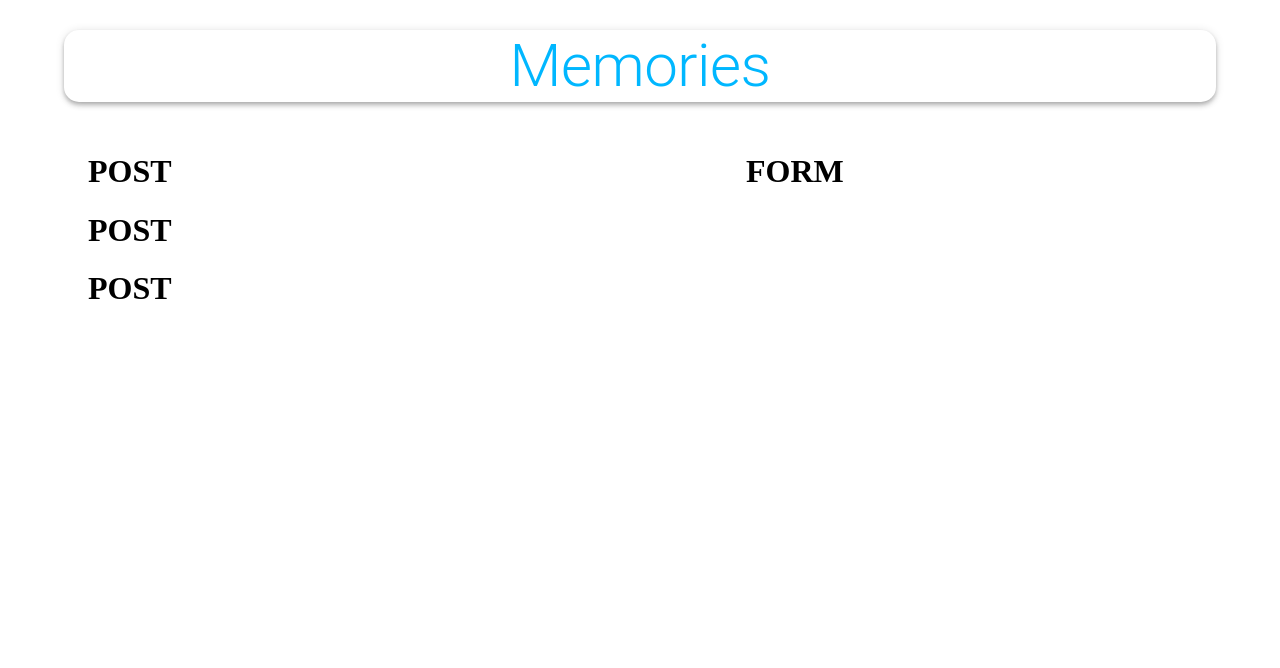
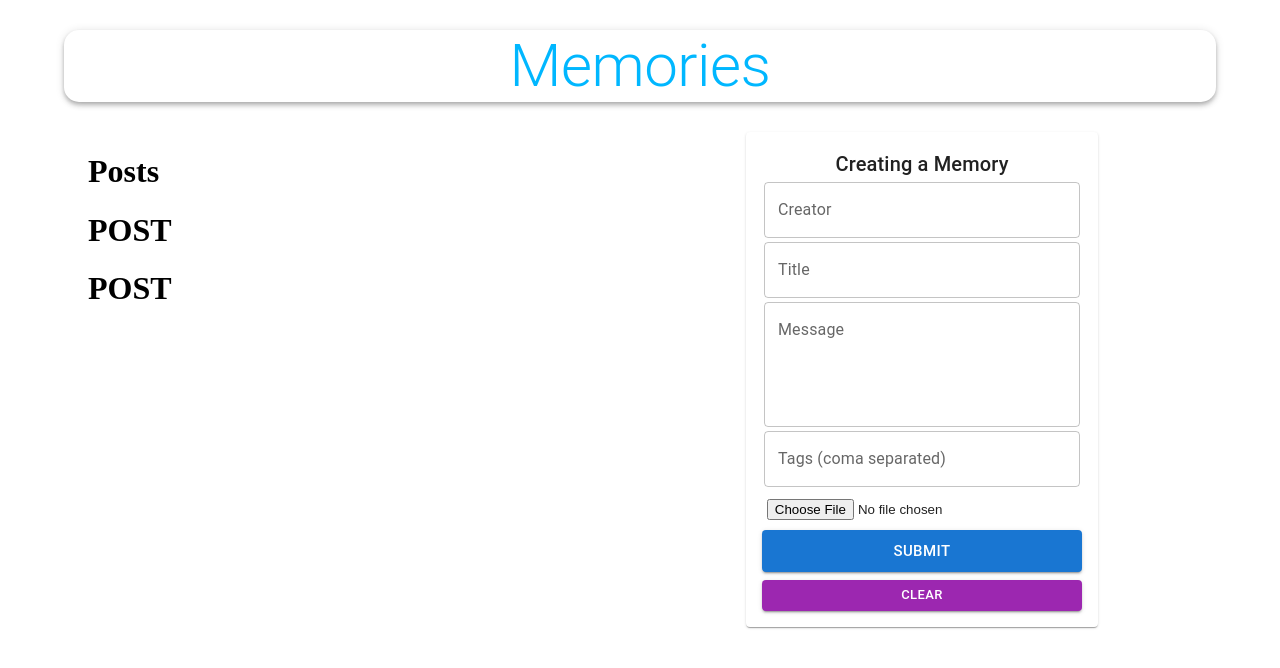
Before and after one commit to Unique-coder/anime-app, a React (Create React App) app in the folder client/: page / in a window 1280 px wide. Shown: the top 668 px of the page. Built offline with nearby package versions, Linux system fonts and the light colour scheme; no server answers.

Commit message:
Completed form design. MERN app level 1 complete. Able to push to mongoDb cloud .

```diff
--- a/client/package.json
+++ b/client/package.json
@@ -2,7 +2,7 @@
   "name": "client",
   "version": "0.1.0",
   "private": true,
-  "proxy": "http://localhost:5000/",
+  "proxy": "http://localhost:5000",
   "dependencies": {
     "@emotion/react": "^11.7.1",
     "@emotion/styled": "^11.6.0",
--- a/client/src/actions/post.js
+++ b/client/src/actions/post.js
@@ -9,3 +9,13 @@
     console.log(error.message);
   }
 };
+
+export const createPost = (post) => async (dispatch) => {
+  try {
+    const { data } = await api.createPost(post);
+
+    dispatch({ type: "CREATE", payload: data });
+  } catch (error) {
+    console.log(error.message);
+  }
+};
--- a/client/src/api/index.js
+++ b/client/src/api/index.js
@@ -3,3 +3,4 @@
 const url = "http://localhost:5000/posts";
 
 export const fetchPosts = () => axios.get(url);
+export const createPost = (newPost) => axios.post(url, newPost);
--- a/client/src/components/Form/Form.js
+++ b/client/src/components/Form/Form.js
@@ -1,13 +1,138 @@
+/* eslint-disable no-undef */
 /* eslint-disable no-unused-vars */
-import React from "react";
+import { useState } from "react";
+import { TextField, Button, Typography, Paper } from "@mui/material";
+import { useDispatch, useSelector } from "react-redux";
+import FileBase from "react-file-base64";
+
 import useStyles from "./styles";
+import { createPost } from "../../actions/post";
 
 const Form = () => {
+  const [postData, setPostData] = useState({
+    creator: "",
+    title: "",
+    message: "",
+    tags: "",
+    selectedFile: "",
+  });
+  // const post = useSelector((state) =>
+  //   currentId ? state.posts.find((message) => message._id === currentId) : null
+  // );
+  const dispatch = useDispatch();
   const classes = useStyles();
+
+  // useEffect(() => {
+  //   if (post) setPostData(post);
+  // }, [post]);
+
+  const clear = () => {
+    setCurrentId(0);
+    setPostData({
+      creator: "",
+      title: "",
+      message: "",
+      tags: "",
+      selectedFile: "",
+    });
+  };
+
+  const handleSubmit = (e) => {
+    e.preventDefault();
+
+    dispatch(createPost(postData));
+    //   clear();
+    // } else {
+    //   dispatch(updatePost(currentId, postData));
+    //   clear();
+    // }
+  };
+
   return (
-    <div>
-      <h1>FORM</h1>
-    </div>
+    <Paper className={classes.paper}>
+      <form
+        autoComplete="off"
+        noValidate
+        className={`${classes.root} ${classes.form}`}
+        onSubmit={handleSubmit}
+      >
+        <Typography variant="h6">Creating a Memory</Typography>
+        <TextField
+          name="creator"
+          variant="outlined"
+          label="Creator"
+          fullWidth
+          value={postData.creator}
+          onChange={(e) =>
+            setPostData({ ...postData, creator: e.target.value })
+          }
+          sx={{ mb: 1 }}
+        />
+        <TextField
+          name="title"
+          variant="outlined"
+          label="Title"
+          fullWidth
+          value={postData.title}
+          onChange={(e) => setPostData({ ...postData, title: e.target.value })}
+          sx={{ mb: 1 }}
+        />
+        <TextField
+          name="message"
+          variant="outlined"
+          label="Message"
+          fullWidth
+          multiline
+          rows={4}
+          value={postData.message}
+          onChange={(e) =>
+            setPostData({ ...postData, message: e.target.value })
+          }
+          sx={{ mb: 1 }}
+        />
+        <TextField
+          name="tags"
+          variant="outlined"
+          label="Tags (coma separated)"
+          fullWidth
+          value={postData.tags}
+          onChange={(e) =>
+            setPostData({ ...postData, tags: e.target.value.split(",") })
+          }
+          sx={{ mb: 1 }}
+        />
+        <div className={classes.fileInput}>
+          <FileBase
+            type="file"
+            multiple={false}
+            onDone={({ base64 }) =>
+              setPostData({ ...postData, selectedFile: base64 })
+            }
+          />
+        </div>
+
+        <Button
+          className={classes.buttonSubmit}
+          variant="contained"
+          color="primary"
+          size="large"
+          type="submit"
+          fullWidth
+          sx={{ mb: 1 }}
+        >
+          Submit
+        </Button>
+        <Button
+          variant="contained"
+          color="secondary"
+          size="small"
+          onClick={clear}
+          fullWidth
+        >
+          Clear
+        </Button>
+      </form>
+    </Paper>
   );
 };
 
--- a/client/src/components/Form/styles.js
+++ b/client/src/components/Form/styles.js
@@ -1,25 +1,26 @@
 import { makeStyles } from "@material-ui/styles";
 
 const userStyles = makeStyles(() => ({
-  // root: {
-  //   "& .MuiTextField-root": {
-  //     margin: theme.spacing(1),
-  //   },
-  // },
-  // paper: {
-  //   padding: theme.spacing(2),
-  // },
+  root: {
+    "& .MuiTextField-root": {
+      margin: "2px",
+    },
+  },
+  paper: {
+    padding: "16px",
+  },
   form: {
     display: "flex",
     flexWrap: "wrap",
     justifyContent: "center",
+    // border: "1px solid red",
   },
   fileInput: {
     width: "97%",
     margin: "10px 0",
   },
   buttonSubmit: {
-    marginBottom: 10,
+    marginBottom: "10px",
   },
 }));
 
--- a/client/src/components/Posts/Posts.js
+++ b/client/src/components/Posts/Posts.js
@@ -11,7 +11,7 @@
   return (
     <div>
       <>
-        <Post />
+        <h1>Posts</h1>
         <Post />
         <Post />
       </>
--- a/client/src/reducers/post.js
+++ b/client/src/reducers/post.js
@@ -1,11 +1,11 @@
-const posts = (posts = [], action) => {
+/* eslint-disable import/no-anonymous-default-export */
+export default (posts = [], action) => {
   switch (action.type) {
     case "FETCH_ALL":
       return action.payload;
     case "CREATE":
-      return posts;
+      return [...posts, action.payload];
     default:
       return posts;
   }
 };
-export default posts;
```
Also changed, not shown: 2 other files (tests, documents, lock files or other folders).
